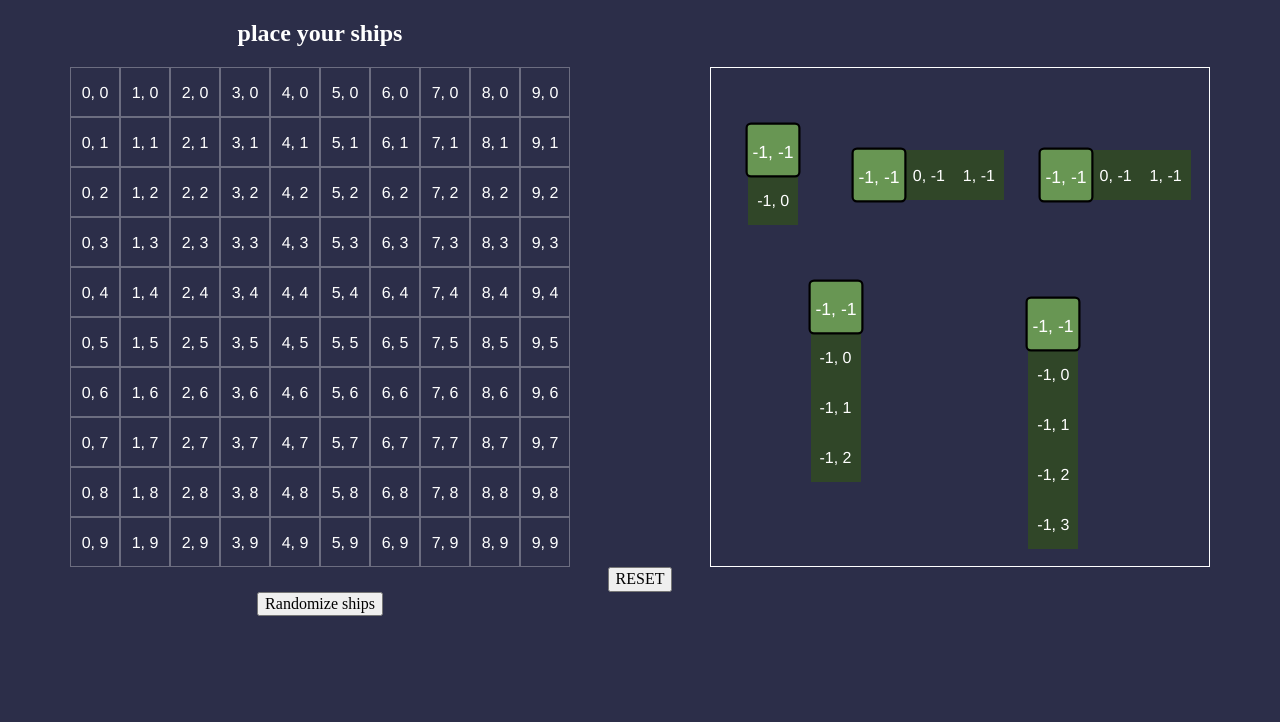
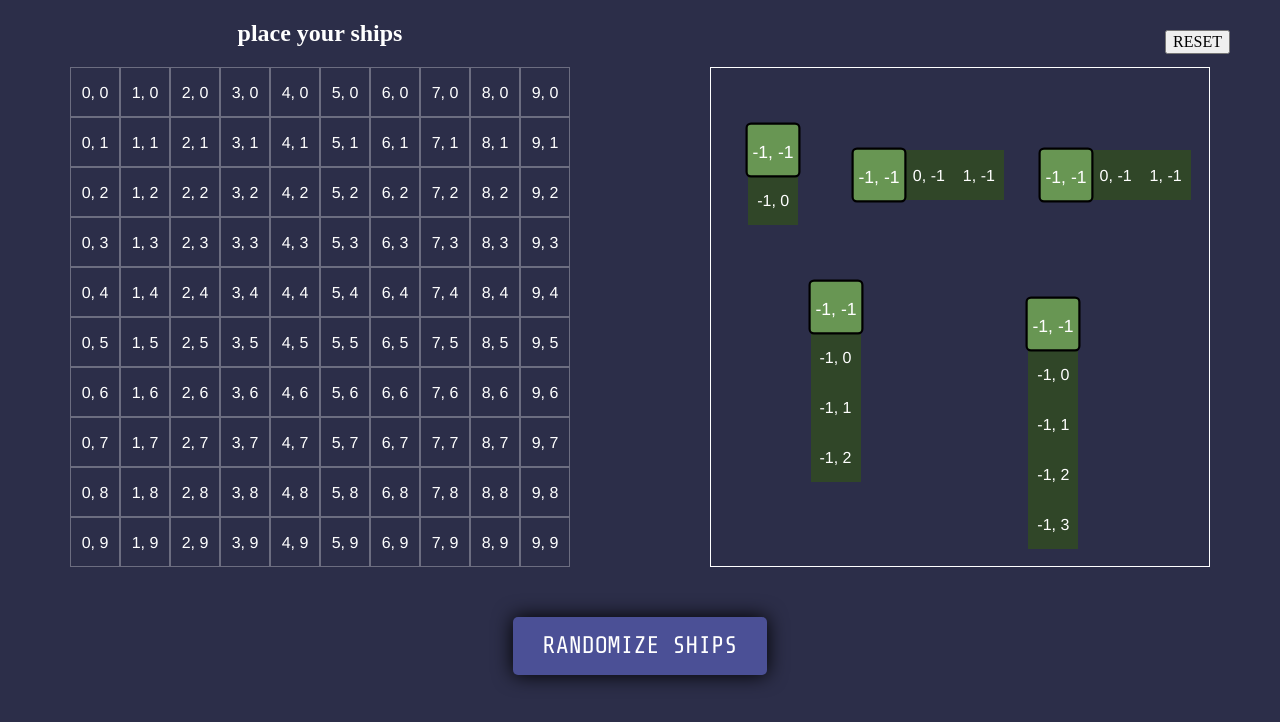
Before and after one commit to cornejoangel/battleship, a React (Create React App) app: page / in a window 1280 px wide. Shown: the top 722 px of the page. Built offline with nearby package versions, Linux system fonts and the light colour scheme.

Commit message:
Styles the randomize and start buttons

```diff
--- a/public/index.html
+++ b/public/index.html
@@ -8,10 +8,11 @@
   <meta name="theme-color" content="#000000" />
   <meta name="description" content="Web site created using create-react-app" />
   <link rel="apple-touch-icon" href="%PUBLIC_URL%/logo192.png" />
-  <!--
-      manifest.json provides metadata used when your web app is installed on a
-      user's mobile device or desktop. See https://developers.google.com/web/fundamentals/web-app-manifest/
-    -->
+  <link rel="preconnect" href="https://fonts.googleapis.com">
+  <link rel="preconnect" href="https://fonts.gstatic.com" crossorigin>
+  <link href="https://fonts.googleapis.com/css2?family=Share+Tech+Mono&display=swap" rel="stylesheet" <!-- manifest.json
+    provides metadata used when your web app is installed on a user's mobile device or desktop. See
+    https://developers.google.com/web/fundamentals/web-app-manifest/ -->
   <link rel="manifest" href="%PUBLIC_URL%/manifest.json" />
   <!--
       Notice the use of %PUBLIC_URL% in the tags above.
--- a/src/components/RandomButton.js
+++ b/src/components/RandomButton.js
@@ -1,5 +1,6 @@
 import React from 'react';
 import PropTypes from 'prop-types';
+import '../styles/RandomButton.css';
 
 const RandomButtom = (props) => {
   const { randomShips } = props;
--- a/src/components/StartButton.js
+++ b/src/components/StartButton.js
@@ -1,11 +1,14 @@
 import React from 'react';
 import PropTypes from 'prop-types';
+import '../styles/StartButton.css';
 
 const StartButton = (props) => {
   const { startGame } = props;
   return (
     <button type="button" className="start" onClick={startGame}>
-      Start Game
+      Start
+      <br />
+      Game
     </button>
   );
 };
--- /dev/null
+++ b/src/styles/RandomButton.css
@@ -0,0 +1,15 @@
+.random {
+  grid-column: 1 / span 2;
+  margin-top: 50px;
+  font-size: 24px;
+  font-family: 'Share Tech Mono', monospace;
+  text-transform: uppercase;
+  background-color: #4B5096;
+  color: white;
+  border: 2px solid white;
+  border: none;
+  box-shadow: 0px 0px 20px 0px  black;
+  border-radius: 5px;
+  padding: 15px 30px;
+  cursor: pointer;
+}
--- a/src/styles/ResetButton.css
+++ b/src/styles/ResetButton.css
@@ -1,3 +1,6 @@
 .reset {
-  grid-column: 1 / span 2;
+  /* grid-column: 1 / span 2; */
+  position: absolute;
+  top: 30px;
+  right: 50px;
 }
--- a/src/styles/ShipTray.css
+++ b/src/styles/ShipTray.css
@@ -14,4 +14,5 @@
   display: flex;
   justify-content: center;
   align-items: center;
+  border: none;
 }
--- /dev/null
+++ b/src/styles/StartButton.css
@@ -0,0 +1,12 @@
+.start {
+  font-size: 70px;
+  font-family: 'Share Tech Mono', monospace;
+  text-transform: uppercase;
+  background-color: #e91212;
+  color: white;
+  border: 5px groove #c01111;
+  box-shadow: 3px 3px #c01010;
+  border-radius: 5px;
+  padding: 5px;
+  cursor: pointer;
+}
```
